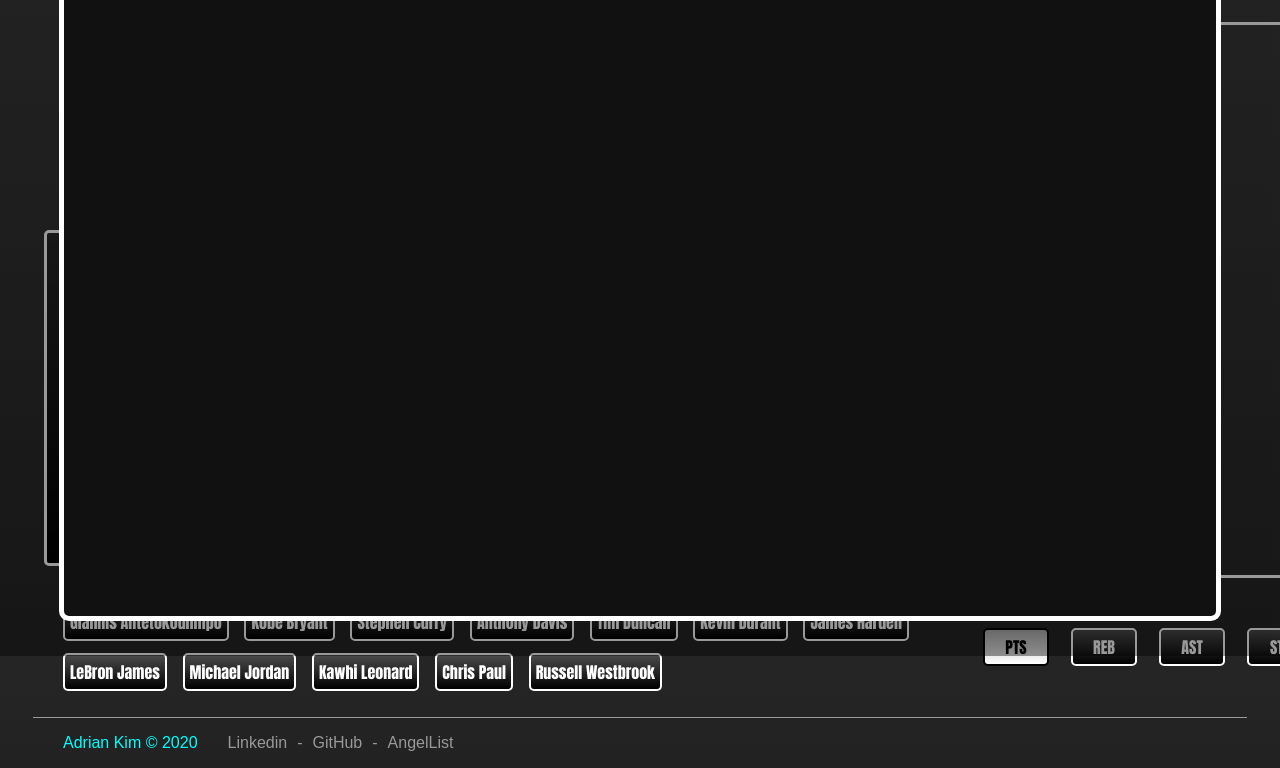
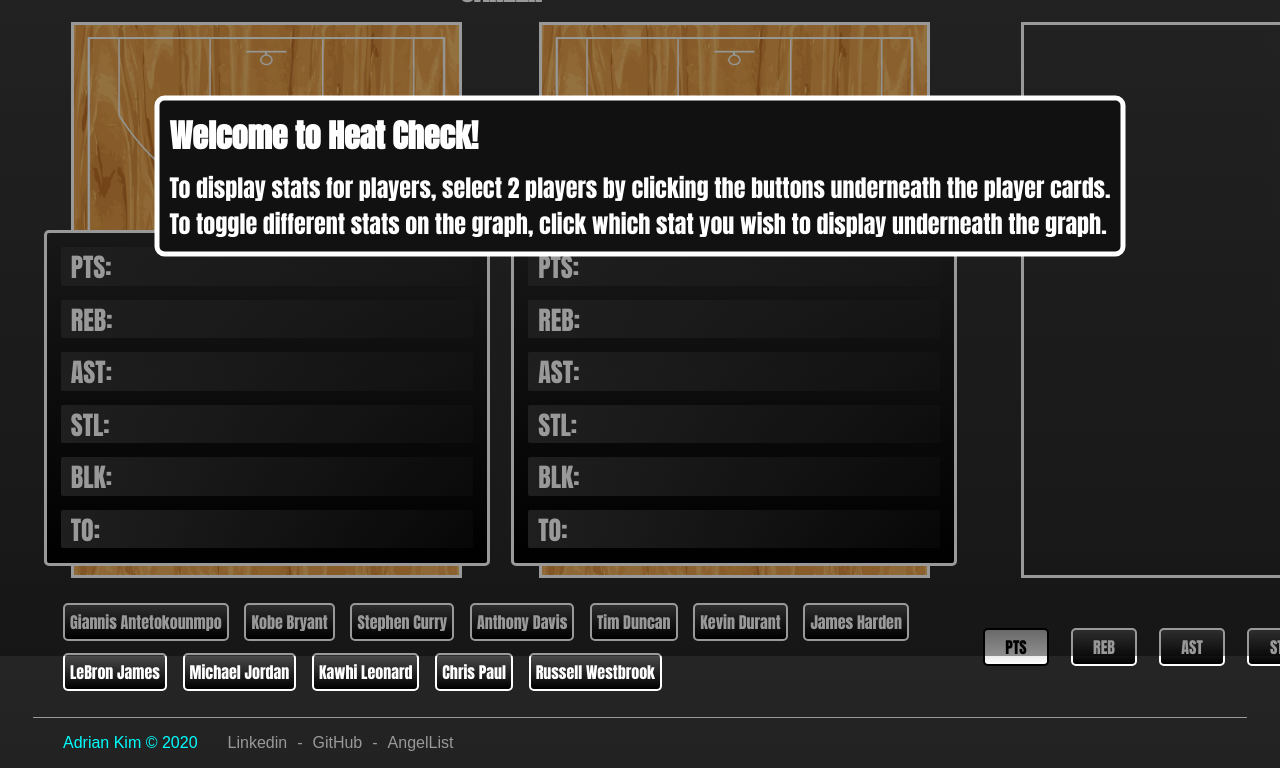
Before and after one commit to aydreeyun/heatcheck, a website built with webpack: page index.html in a window 1280 px wide. Shown: the part 144-912 px from the top of the page. Built offline with nearby package versions, Linux system fonts and the light colour scheme.

Commit message:
added instructions

```diff
--- a/index.html
+++ b/index.html
@@ -19,6 +19,18 @@
   </head>
 
   <body>
+    <div class="modal-background hidden">
+      <div class="modal-child">
+        <h1>Welcome to Heat Check!</h1>
+        <p>
+          To display stats for players, select 2 players by clicking the buttons underneath the player cards.
+        </p>
+        <p>
+          To toggle different stats on the graph, click which stat you wish to display underneath the graph.
+        </p>
+      </div>
+    </div>
+
     <div class="navbar">
       <div class="logo">
         <img class="logo-img" src="src/images/logo.png">
--- a/src/index.js
+++ b/src/index.js
@@ -4,20 +4,14 @@ import './scripts/card';
 import './scripts/graph';
 
 document.addEventListener("DOMContentLoaded", () => {
-  const modalBackground = document.createElement("div");
-  const modalChild = document.createElement("div");
+  const modalBackground = document.querySelector(".modal-background");
+  const modalChild = document.querySelector(".modal-child");
 
-  modalBackground.classList.add('modal-background');
-  modalChild.classList.add('modal-child');
-
-  document.querySelector('body').append(modalBackground);
-  modalBackground.append(modalChild);
+  modalBackground.classList.remove('hidden');
 
   modalBackground.addEventListener("click", () => {
-    modalBackground.style.display = 'none';
+    modalBackground.classList.add('hidden');
   });
 
-  modalChild.addEventListener('click', e => {
-    e.stopPropagation();
-  });
+  modalChild.addEventListener('click', e => e.stopPropagation());
 })
--- a/src/styles/index.scss
+++ b/src/styles/index.scss
@@ -294,11 +294,22 @@ svg g {
 .modal-child {
   position: relative;
   background: #111;
-  width: 90%;
-  min-height: 90%;
+  width: auto;
   left: 50%;
-  top: 50%;
+  top: 40%;
   border: 5px solid white;
   border-radius: 10px;
   transform: translate(-50%, -50%);
+  padding: 10px;
+  font-size: 24px;
+  display: inline-block;
 }
+
+.modal-child * {
+  margin: 0;
+}
+
+.modal-child h1 {
+  font-size: 32px;
+  margin-bottom: 10px;
+}
```
Also changed, not shown: dist/main.css, dist/main.js.
